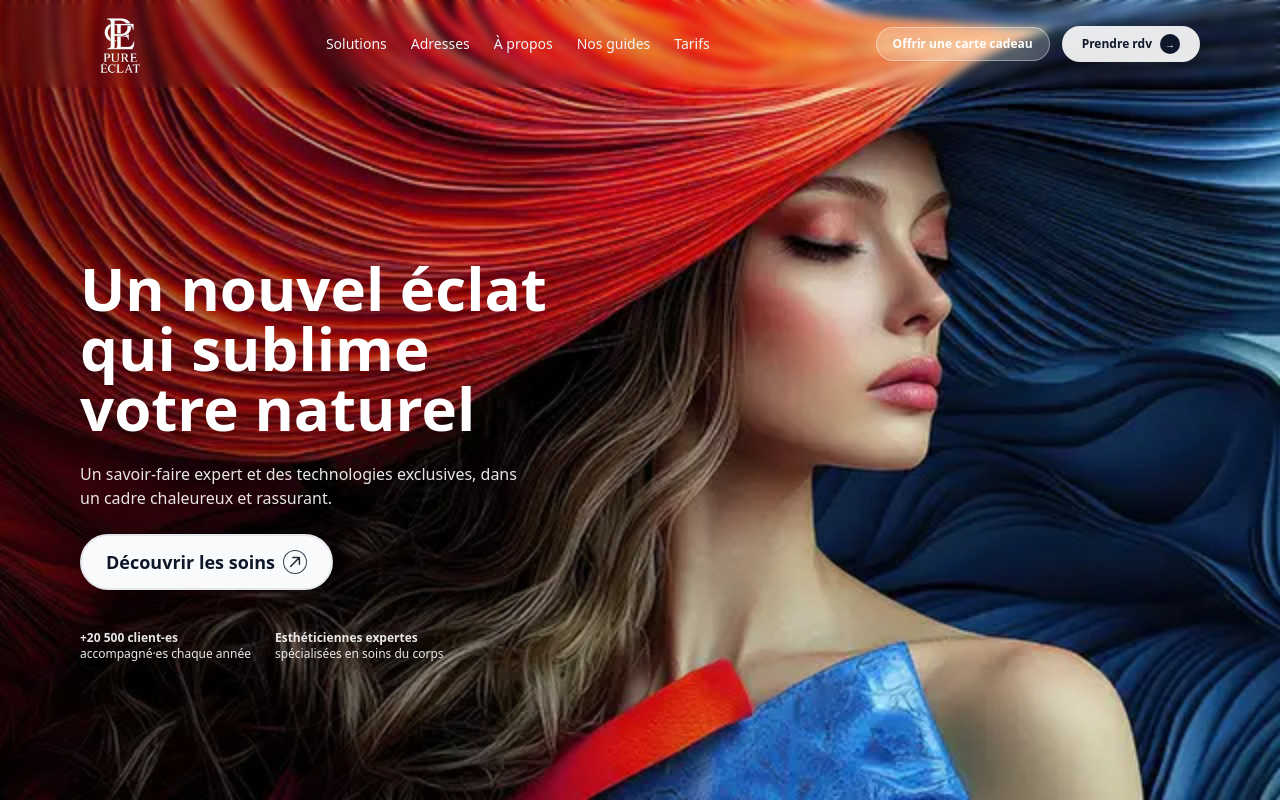
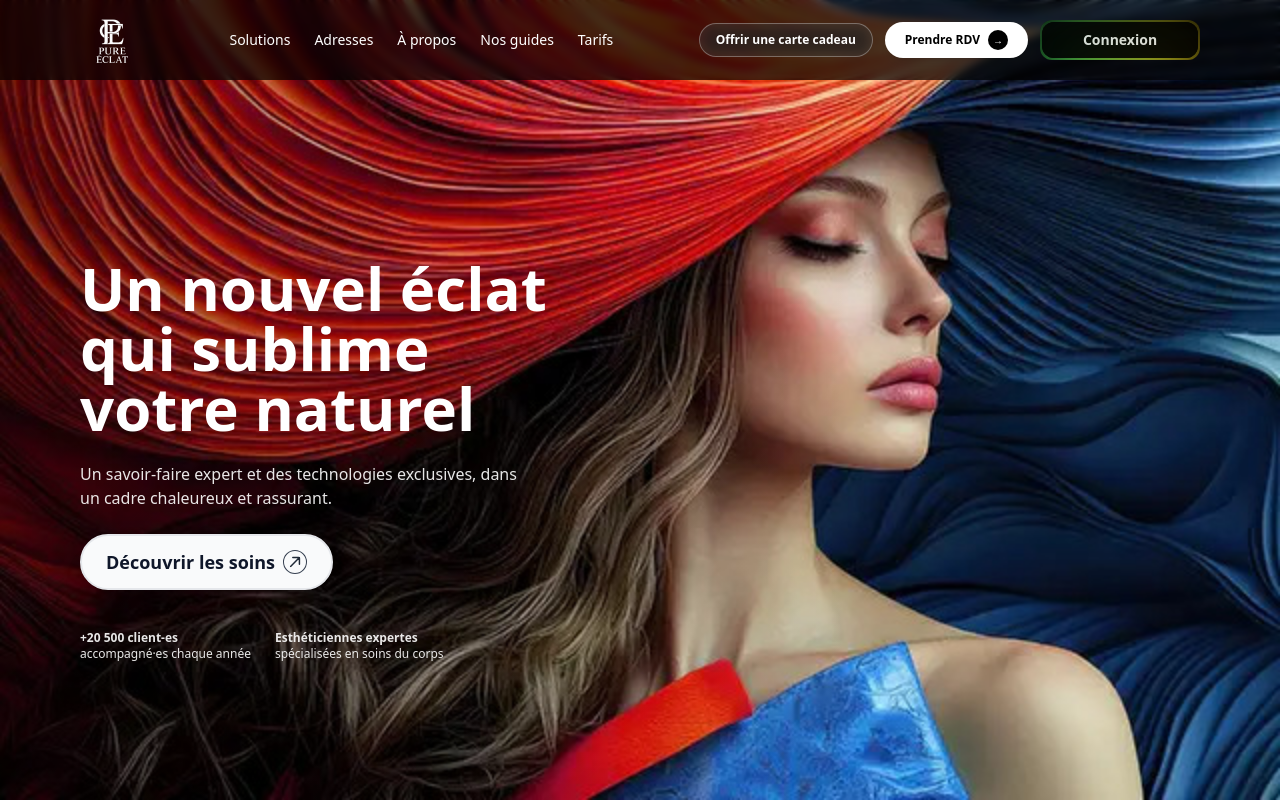
Before and after one commit to ThomsCHR/pureeclat, a React (Vite) app in the folder client/: page / in a window 1280 px wide. Shown: the top 802 px of the page. Built offline with nearby package versions, Linux system fonts and the light colour scheme.

Commit message:
smooth menu

```diff
--- a/client/src/components/Navbar.tsx
+++ b/client/src/components/Navbar.tsx
@@ -13,45 +13,72 @@ const sections = [
 export default function Navbar() {
   const navigate = useNavigate();
   const [loading, setLoading] = useState(false);
+  const [openSolutions, setOpenSolutions] = useState(false);
+
+  // TODO: remplace ça par ton vrai état d’auth (contexte, Redux, etc.)
+  const isAuthenticated = false;
 
   const handleLogoClick = () => {
     setLoading(true);
     setTimeout(() => {
       navigate("/");
       setLoading(false);
-    }, 100); // tu peux mettre 200 / 300 / 500 ms
+    }, 100);
   };
 
   const handleServiceClick = (slug: string) => {
+    setOpenSolutions(false); // ← ferme le mega-menu
     navigate(`/soins/${slug}`);
   };
 
+  const handleAuthClick = () => {
+    if (isAuthenticated) {
+      // TODO: log out (clear token, appel API, etc.)
+      console.log("Déconnexion…");
+    } else {
+      navigate("/connexion"); // ou /login selon ta route
+    }
+  };
+
+  const authLabel = isAuthenticated ? "Déconnexion" : "Connexion";
+
   return (
     <>
-      <header className="fixed inset-x-0 top-0 z-30 bg-transparent backdrop-blur-sm">
-        <nav className="mx-auto flex max-w-6xl items-center justify-between px-4 py-1">
+      <header className="fixed inset-x-0 top-0 z-30 bg-black/70 backdrop-blur-sm">
+        <nav className="mx-auto flex max-w-6xl items-center justify-between px-4 py-2">
           {/* Logo */}
           <div className="flex items-center">
             <img
               src="/images/logo-pee.png"
               alt="Logo Pure Éclat"
               onClick={handleLogoClick}
-              className="h-20 w-auto select-none cursor-pointer"
+              className="h-16 w-auto cursor-pointer select-none"
             />
           </div>
 
           {/* Links */}
-          <div className="hidden items-center gap-6 text-sm font-medium text-slate-100 md:flex relative">
-            {/* Bouton Solutions avec mega menu */}
-            <div className="group relative">
-              <button className="transition hover:text-white">Solutions</button>
+          <div className="hidden items-center gap-6 text-sm font-medium text-white md:flex relative">
+            {/* Solutions */}
+            <div
+              className="relative"
+              onMouseEnter={() => setOpenSolutions(true)}
+              onMouseLeave={() => setOpenSolutions(false)}
+            >
+              <button className="transition hover:text-rose-300">
+                Solutions
+              </button>
 
               {/* Mega Menu */}
-              <div className="absolute left-1/2 top-full z-40 hidden w-[750px] -translate-x-1/2 rounded-2xl bg-white p-8 text-slate-900 shadow-xl group-hover:block">
+              <div
+                className={`absolute left-1/2 top-full z-40 w-[750px]
+              -translate-x-1/2 rounded-2xl bg-black p-8 text-white
+              shadow-xl border border-white/10
+              ${openSolutions ? "block" : "hidden"}`}
+              >
                 <div className="grid grid-cols-3 gap-8 text-sm">
                   {/* Colonne visage */}
                   <div>
-                    <h3 className="text-xs font-semibold tracking-[0.2em] text-slate-500">
+                    <h3 className="text-xs font-semibold tracking-[0.2em] text-rose-300">
                       RITUELS VISAGE
                     </h3>
                     <ul className="mt-4 space-y-2">
@@ -60,7 +87,7 @@ export default function Navbar() {
                           onClick={() =>
                             handleServiceClick("rituel-eclat-signature")
                           }
-                          className="w-full text-left hover:text-rose-500 transition cursor-pointer"
+                          className="w-full text-left hover:text-rose-300 transition"
                         >
                           Rituel Éclat Signature
                         </button>
@@ -68,7 +95,7 @@ export default function Navbar() {
                       <li>
                         <button
                           onClick={() => handleServiceClick("hydra-glow")}
-                          className="w-full text-left hover:text-rose-500 transition cursor-pointer"
+                          className="w-full text-left hover:text-rose-300 transition"
                         >
                           Hydra Glow
                         </button>
@@ -78,7 +105,7 @@ export default function Navbar() {
                           onClick={() =>
                             handleServiceClick("peeling-doux-renovateur")
                           }
-                          className="w-full text-left hover:text-rose-500 transition cursor-pointer"
+                          className="w-full text-left hover:text-rose-300 transition"
                         >
                           Peeling doux rénovateur
                         </button>
@@ -88,7 +115,7 @@ export default function Navbar() {
                           onClick={() =>
                             handleServiceClick("massage-sculptant")
                           }
-                          className="w-full text-left hover:text-rose-500 transition cursor-pointer"
+                          className="w-full text-left hover:text-rose-300 transition"
                         >
                           Massage sculptant
                         </button>
@@ -98,7 +125,7 @@ export default function Navbar() {
 
                   {/* Colonne corps */}
                   <div>
-                    <h3 className="text-xs font-semibold tracking-[0.2em] text-slate-500">
+                    <h3 className="text-xs font-semibold tracking-[0.2em] text-rose-300">
                       SOINS CORPS
                     </h3>
                     <ul className="mt-4 space-y-2">
@@ -107,7 +134,7 @@ export default function Navbar() {
                           onClick={() =>
                             handleServiceClick("modelage-relaxant")
                           }
-                          className="w-full text-left hover:text-rose-500 transition cursor-pointer"
+                          className="w-full text-left hover:text-rose-300 transition"
                         >
                           Modelage relaxant
                         </button>
@@ -117,7 +144,7 @@ export default function Navbar() {
                           onClick={() =>
                             handleServiceClick("enveloppement-raffermissant")
                           }
-                          className="w-full text-left hover:text-rose-500 transition cursor-pointer"
+                          className="w-full text-left hover:text-rose-300 transition"
                         >
                           Enveloppement raffermissant
                         </button>
@@ -127,7 +154,7 @@ export default function Navbar() {
                           onClick={() =>
                             handleServiceClick("drainage-esthetique")
                           }
-                          className="w-full text-left hover:text-rose-500 transition cursor-pointer"
+                          className="w-full text-left hover:text-rose-300 transition"
                         >
                           Drainage esthétique
                         </button>
@@ -137,7 +164,7 @@ export default function Navbar() {
                           onClick={() =>
                             handleServiceClick("soin-jambes-legeres")
                           }
-                          className="w-full text-left hover:text-rose-500 transition cursor-pointer"
+                          className="w-full text-left hover:text-rose-300 transition"
                         >
                           Soin jambes légères
                         </button>
@@ -147,14 +174,14 @@ export default function Navbar() {
 
                   {/* Colonne regard */}
                   <div>
-                    <h3 className="text-xs font-semibold tracking-[0.2em] text-slate-500">
+                    <h3 className="text-xs font-semibold tracking-[0.2em] text-rose-300">
                       BEAUTÉ DU REGARD
                     </h3>
                     <ul className="mt-4 space-y-2">
                       <li>
                         <button
                           onClick={() => handleServiceClick("brow-lift")}
-                          className="w-full text-left hover:text-rose-500 transition cursor-pointer"
+                          className="w-full text-left hover:text-rose-300 transition"
                         >
                           Brow Lift
                         </button>
@@ -164,7 +191,7 @@ export default function Navbar() {
                           onClick={() =>
                             handleServiceClick("rehaussement-cils")
                           }
-                          className="w-full text-left hover:text-rose-500 transition cursor-pointer"
+                          className="w-full text-left hover:text-rose-300 transition"
                         >
                           Rehaussement de cils
                         </button>
@@ -174,7 +201,7 @@ export default function Navbar() {
                           onClick={() =>
                             handleServiceClick("teinture-cils-sourcils")
                           }
-                          className="w-full text-left hover:text-rose-500 transition cursor-pointer"
+                          className="w-full text-left hover:text-rose-300 transition"
                         >
                           Teinture cils &amp; sourcils
                         </button>
@@ -184,7 +211,7 @@ export default function Navbar() {
                           onClick={() =>
                             handleServiceClick("soin-contour-yeux")
                           }
-                          className="w-full text-left hover:text-rose-500 transition cursor-pointer"
+                          className="w-full text-left hover:text-rose-300 transition"
                         >
                           Soin contour des yeux
                         </button>
@@ -195,7 +222,7 @@ export default function Navbar() {
               </div>
             </div>
 
-            {/* Les autres liens */}
+            {/* Autres liens */}
             {sections
               .filter((s) => s.id !== "solutions")
               .map((s) => (
@@ -205,28 +232,58 @@ export default function Navbar() {
                     const el = document.getElementById(s.id);
                     el?.scrollIntoView({ behavior: "smooth", block: "start" });
                   }}
-                  className="transition hover:text-white"
+                  className="transition hover:text-rose-300"
                 >
                   {s.label}
                 </button>
               ))}
           </div>
 
-          {/* CTA buttons */}
+          {/* CTA + Connexion */}
           <div className="hidden items-center gap-3 md:flex">
-            <button className="rounded-full border border-white/40 bg-white/20 backdrop-blur px-4 py-2 text-xs font-semibold text-white shadow-sm transition hover:bg-white/30">
+            <button className="rounded-full border border-white/30 bg-white/10 backdrop-blur px-4 py-2 text-xs font-semibold text-white transition hover:bg-white/20">
               Offrir une carte cadeau
             </button>
-            <button className="flex items-center gap-2 rounded-full bg-white/90 px-5 py-2 text-xs font-semibold text-slate-900 shadow-lg transition hover:bg-white">
-              <span>Prendre rdv</span>
-              <span className="flex h-5 w-5 items-center justify-center rounded-full bg-slate-900 text-[10px] text-white">
+
+            <button className="flex items-center gap-2 rounded-full bg-white px-5 py-2 text-xs font-semibold text-black shadow-lg transition hover:bg-slate-100">
+              <span>Prendre RDV</span>
+              <span className="flex h-5 w-5 items-center justify-center rounded-full bg-black text-[10px] text-white">
                 →
               </span>
             </button>
+
+            {/* Bouton Connexion / Déconnexion stylé */}
+            <div className="relative group">
+              <div className="relative w-40 h-10 opacity-90 overflow-hidden rounded-xl bg-black z-10">
+                <div
+                  className="absolute z-10 -translate-x-44 group-hover:translate-x-[30rem]
+                             ease-in transition-all duration-700 h-full w-44
+                             bg-gradient-to-r from-gray-500 to-white/10 opacity-30
+                             -skew-x-12"
+                />
+                <div
+                  className="absolute flex items-center justify-center text-white z-[1]
+                             opacity-90 rounded-xl inset-0.5 bg-black"
+                >
+                  <button
+                    name="auth"
+                    onClick={handleAuthClick}
+                    className="font-semibold text-sm h-full w-full px-4 py-2 rounded-xl bg-black"
+                  >
+                    {authLabel}
+                  </button>
+                </div>
+                <div
+                  className="absolute duration-1000 group-hover:animate-spin
+                             w-full h-[100px] bg-gradient-to-r from-green-500
+                             to-yellow-500 blur-[30px]"
+                />
+              </div>
+            </div>
           </div>
 
           {/* Mobile menu */}
-          <button className="flex h-9 w-9 items-center justify-center rounded-full bg-white/30 backdrop-blur border border-white/40 md:hidden">
+          <button className="flex h-9 w-9 items-center justify-center rounded-full bg-white/20 backdrop-blur border border-white/30 md:hidden">
             <div className="space-y-1">
               <span className="block h-0.5 w-4 bg-white" />
               <span className="block h-0.5 w-4 bg-white" />
@@ -235,7 +292,6 @@ export default function Navbar() {
         </nav>
       </header>
 
-      {/* Loader plein écran */}
       {loading && <MiniLoader />}
     </>
   );
--- a/client/src/pages/Service.tsx
+++ b/client/src/pages/Service.tsx
@@ -78,9 +78,9 @@ export default function ServicePage() {
 
   if (loading) {
     return (
-      <div className="min-h-screen bg-slate-950/95 pt-24 text-slate-50">
+      <div className="min-h-screen bg-[#FFF5ED] pt-24 text-slate-900">
         <div className="mx-auto max-w-4xl px-4">
-          <p className="animate-pulse text-sm text-slate-400">
+          <p className="animate-pulse text-sm text-slate-500">
             Chargement du soin…
           </p>
         </div>
@@ -90,16 +90,16 @@ export default function ServicePage() {
 
   if (error || !service) {
     return (
-      <div className="min-h-screen bg-slate-950/95 pt-24 text-slate-50">
+      <div className="min-h-screen bg-[#FFF5ED] pt-24 text-slate-900">
         <div className="mx-auto max-w-4xl px-4 space-y-4">
           <button
             onClick={() => navigate(-1)}
-            className="text-sm text-slate-300 underline underline-offset-4 hover:text-white"
+            className="text-sm text-slate-600 underline underline-offset-4 hover:text-slate-900"
           >
             ← Retour
           </button>
           <h1 className="text-2xl font-semibold">Oups…</h1>
-          <p className="text-slate-300">{error ?? "Soin introuvable."}</p>
+          <p className="text-slate-700">{error ?? "Soin introuvable."}</p>
         </div>
       </div>
     );
@@ -108,33 +108,67 @@ export default function ServicePage() {
   const mainPrice = formatPrice(service.priceCents);
 
   return (
-    <div className="min-h-screen bg-[#f5e9d8] pt-24 text-slate-900">
-      <section className="mx-auto max-w-5xl px-4 pb-16">
+    <div className="min-h-screen bg-[#FFF5ED] pt-24 text-slate-900">
+      <section className="mx-auto max-w-6xl px-4 pb-16">
         {/* Breadcrumb */}
-        <div className="mb-6 flex flex-wrap items-center gap-2 text-xs text-slate-400">
+        <div className="mb-8 flex flex-wrap items-center gap-2 text-xs text-slate-500">
           <button
             onClick={() => navigate("/")}
-            className="hover:text-white transition"
+            className="transition hover:text-slate-900"
           >
             Accueil
           </button>
           <span>›</span>
           {service.category && (
             <>
-              <span className="uppercase tracking-[0.18em] text-slate-400">
+              <span className="uppercase tracking-[0.18em] text-slate-500">
                 {service.category.name}
               </span>
               <span>›</span>
             </>
           )}
-          <span className="text-slate-200">{service.name}</span>
+          <span className="text-slate-700">{service.name}</span>
         </div>
 
-        <div className="grid gap-10 md:grid-cols-[minmax(0,1.5fr)_minmax(0,1fr)]">
-          {/* Texte principal */}
-          <div className="space-y-6">
-            <p className="text-xs uppercase tracking-[0.25em] text-rose-300/80">
-              soin signature
+        {/* Grille principale : image à gauche, texte à droite */}
+        <div className="grid gap-10 md:grid-cols-2 items-start">
+          {/* Visuel principal */}
+          <div className="space-y-4 order-1 md:order-1">
+            <div className="overflow-hidden rounded-3xl bg-white border border-slate-200 shadow-sm">
+              {service.imageUrl ? (
+                <img
+                  src={service.imageUrl}
+                  alt={service.name}
+                  className="w-full aspect-[4/3] md:aspect-[5/3] object-cover object-center"
+                />
+              ) : (
+                <div className="flex aspect-[4/3] items-center justify-center text-xs text-slate-500">
+                  Visuel à venir
+                </div>
+              )}
+            </div>
+
+            {/* Miniatures placeholder (facultatif, tu pourras brancher d’autres images plus tard) */}
+            {service.imageUrl && (
+              <div className="flex gap-3">
+                <button className="h-20 w-20 overflow-hidden rounded-xl border border-slate-300 bg-white">
+                  <img
+                    src={service.imageUrl}
+                    alt={service.name}
+                    className="h-full w-full object-cover"
+                  />
+                </button>
+                <div className="h-20 w-20 rounded-xl bg-slate-100" />
+                <div className="h-20 w-20 rounded-xl bg-slate-100" />
+                <div className="h-20 w-20 rounded-xl bg-slate-100" />
+              </div>
+            )}
+          </div>
+
+          {/* Texte principal + infos */}
+          <div className="space-y-6 order-2 md:order-2">
+            <p className="text-xs inline-flex items-center rounded-full bg-black text-white px-4 py-1 tracking-[0.18em] uppercase">
+              Consultation informative
             </p>
 
             <h1 className="text-3xl md:text-4xl lg:text-5xl font-semibold leading-tight">
@@ -142,80 +176,75 @@ export default function ServicePage() {
             </h1>
 
             {service.shortDescription && (
-              <p className="text-sm md:text-base text-slate-200/90">
+              <p className="text-sm md:text-base text-slate-800">
                 {service.shortDescription}
               </p>
             )}
 
             {service.description && (
-              <p className="text-sm leading-relaxed text-slate-300">
+              <p className="text-sm leading-relaxed text-slate-700">
                 {service.description}
               </p>
             )}
 
-            <div className="flex flex-wrap items-center gap-4 pt-2 text-sm text-slate-200">
+            {/* Prix + durée */}
+            <div className="space-y-3 text-sm">
+              <div className="flex flex-wrap items-baseline gap-2 text-slate-700">
+                <span>À partir de</span>
+                {mainPrice && (
+                  <span className="text-xl font-semibold tracking-wide">
+                    {mainPrice}
+                  </span>
+                )}
+              </div>
+
+              <div className="flex flex-wrap items-center gap-3">
                 {service.durationMinutes && (
-                <span className="inline-flex items-center gap-2 rounded-full bg-slate-900/70 px-4 py-1.5">
+                  <span className="inline-flex items-center gap-2 rounded-full border border-slate-300 bg-white px-4 py-1.5 text-xs font-medium text-slate-800">
                     <span className="h-1.5 w-1.5 rounded-full bg-emerald-400" />
                     {service.durationMinutes} min
                   </span>
                 )}
                 {mainPrice && (
-                <span className="inline-flex items-center gap-2 rounded-full bg-slate-900/70 px-4 py-1.5">
+                  <span className="inline-flex items-center gap-2 rounded-full border border-slate-300 bg-white px-4 py-1.5 text-xs font-medium text-slate-800">
                     <span className="h-1.5 w-1.5 rounded-full bg-rose-400" />
                     {mainPrice}
                   </span>
                 )}
               </div>
+            </div>
 
-            <button className="mt-4 inline-flex items-center gap-2 rounded-full bg-white px-6 py-3 text-sm font-semibold text-slate-900 shadow-lg shadow-slate-900/40 transition hover:bg-slate-100">
-              <span>Prendre rendez-vous</span>
-              <span className="flex h-6 w-6 items-center justify-center rounded-full bg-slate-900 text-xs text-white">
+            {/* CTA */}
+            <button className="mt-4 inline-flex items-center gap-2 rounded-full bg-black px-6 py-3 text-sm font-semibold text-white shadow-md transition hover:bg-slate-900">
+              <span>Prendre RDV</span>
+              <span className="flex h-6 w-6 items-center justify-center rounded-full bg-white text-xs text-black">
                 →
               </span>
             </button>
-          </div>
 
-          {/* Visuel + options */}
-          <div className="space-y-6">
-            {/* Image */}
-            <div className="overflow-hidden rounded-3xl bg-slate-900/60 ring-1 ring-slate-800/80">
-              {service.imageUrl ? (
-                <img
-                  src={service.imageUrl}
-                  alt={service.name}
-                  className="h-64 w-full object-cover object-center"
-                />
-              ) : (
-                <div className="flex h-64 items-center justify-center text-xs text-slate-500">
-                  Visuel à venir
-                </div>
-              )}
-            </div>
-
-            {/* Variantes / options */}
+            {/* Options / versions du soin */}
             {service.options && service.options.length > 0 && (
-              <div className="rounded-2xl bg-slate-900/70 p-4 ring-1 ring-slate-800">
-                <h2 className="text-sm font-semibold text-slate-50">
+              <div className="mt-6 rounded-2xl bg-white border border-slate-200 p-4 shadow-sm">
+                <h2 className="text-sm font-semibold text-slate-900">
                   Versions du soin
                 </h2>
                 <ul className="mt-3 space-y-2 text-sm">
                   {service.options.map((opt) => (
                     <li
                       key={opt.id}
-                      className="flex items-center justify-between gap-3 rounded-xl bg-slate-900/60 px-3 py-2"
+                      className="flex items-center justify-between gap-3 rounded-xl bg-slate-50 px-3 py-2"
                     >
                       <div className="space-y-1">
-                        <p className="font-medium text-slate-100">
+                        <p className="font-medium text-slate-900">
                           {opt.name}
                         </p>
                         {opt.duration && (
-                          <p className="text-xs text-slate-400">
+                          <p className="text-xs text-slate-500">
                             {opt.duration} min
                           </p>
                         )}
                       </div>
-                      <div className="text-sm font-semibold text-slate-50">
+                      <div className="text-sm font-semibold text-slate-900">
                         {formatPrice(opt.priceCents)}
                       </div>
                     </li>
```
Also changed, not shown: client/public/images/soins/rituel-eclat.jpg (added). Lines whose indentation alone changed are shown as unchanged.
